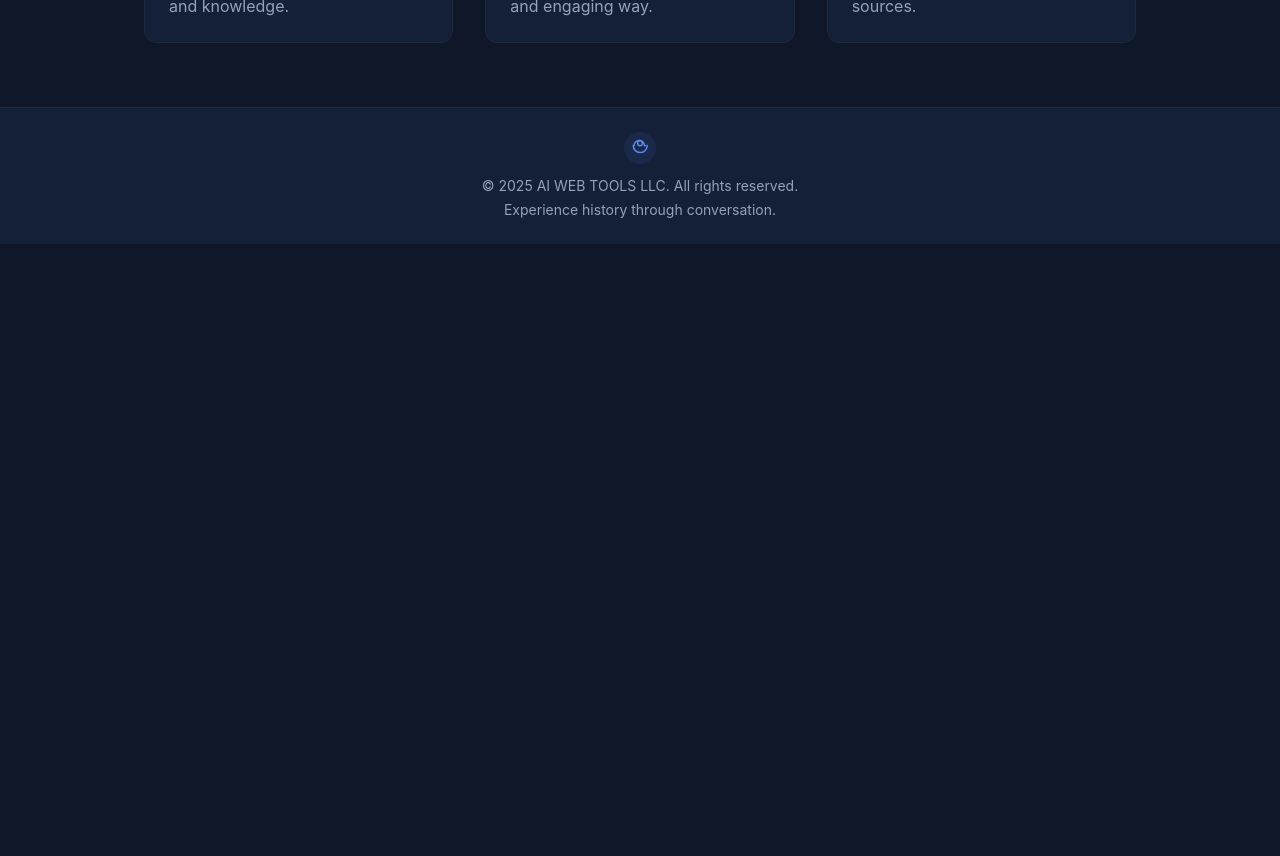
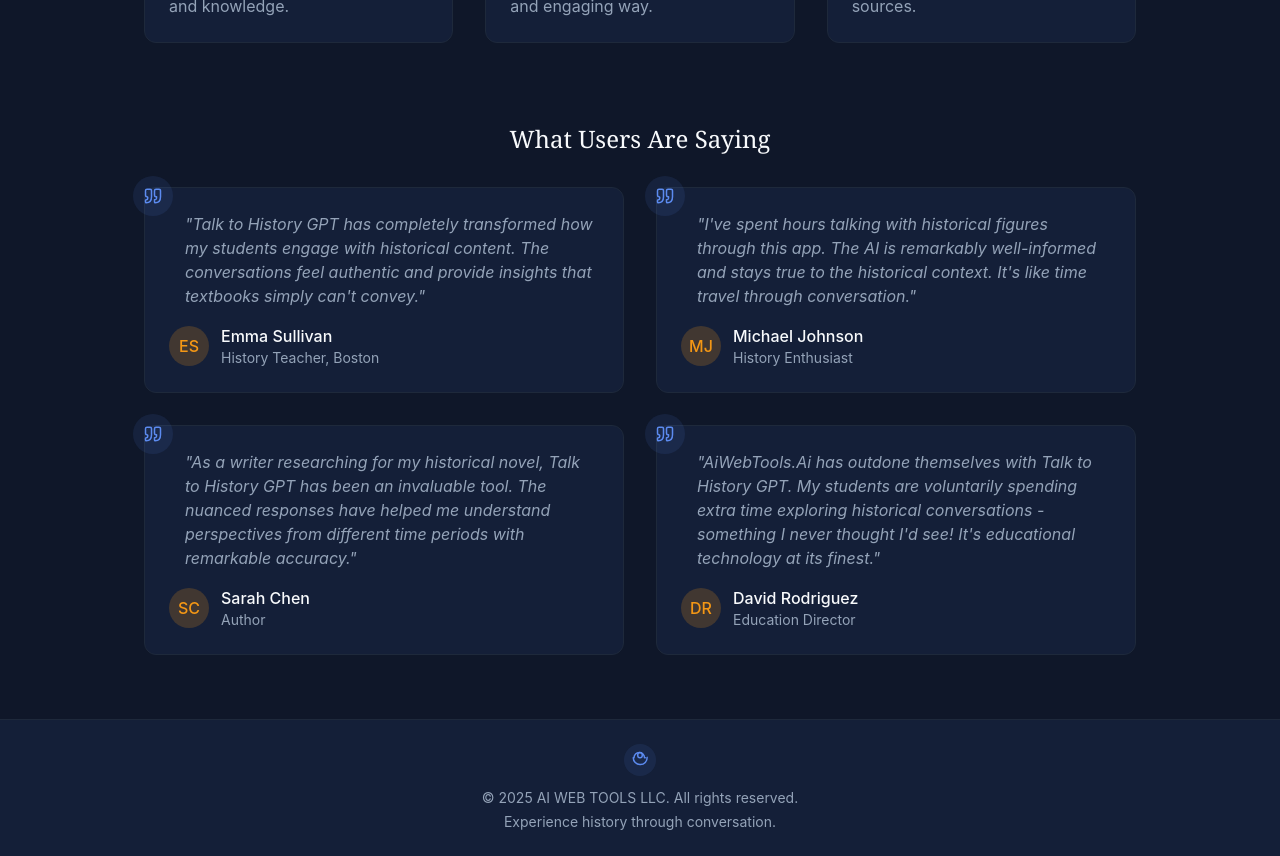
Before and after one commit to aiwebtools/talk-to-history-gpt, a React (Vite) app: page / in a window 1280 px wide. Shown: the part 1340-2196 px from the top of the page. Before the commit the page ends 1584 px from the top, so only its background shows below. Built offline with nearby package versions, Linux system fonts and the light colour scheme.

Commit message:
Add testimonials to homepage
Added a section to display testimonials below the feature cards on the homepage.  No specific content or styling is included in this commit.

```diff
--- a/src/components/Hero.tsx
+++ b/src/components/Hero.tsx
@@ -1,11 +1,12 @@
-
 import React, { useState, useEffect } from 'react';
 import Button from './shared/Button';
 import { cn } from '@/lib/utils';
+
 interface HeroProps {
   onStartConversation: () => void;
   className?: string;
 }
+
 const Hero: React.FC<HeroProps> = ({
   onStartConversation,
   className
@@ -19,6 +20,7 @@ const Hero: React.FC<HeroProps> = ({
     }, 3000);
     return () => clearInterval(interval);
   }, []);
+
   const handleStartClick = () => {
     // Open the specified URL in a new window/tab
     window.open('https://chatgpt.com/g/g-kHdIkYTdG-talk-to-history-gpt', '_blank');
@@ -27,7 +29,9 @@ const Hero: React.FC<HeroProps> = ({
     // Commenting this out since we're redirecting instead
     // onStartConversation();
   };
+
   return <div className={cn('text-center max-w-5xl mx-auto px-4', className)}>
+      {/* Welcome and Hero section */}
       <div className="smooth-fade-in">
         <h5 className="text-sm uppercase tracking-widest text-primary font-medium mb-2">Time Travel Through Conversation</h5>
         <h1 className="text-4xl sm:text-5xl md:text-6xl font-serif font-medium leading-tight mb-6 relative">
@@ -52,6 +56,7 @@ const Hero: React.FC<HeroProps> = ({
         </p>
       </div>
 
+      {/* Start Button */}
       <div className="smooth-fade-in animation-delay-200">
         <Button size="lg" onClick={handleStartClick} className="min-w-40 relative overflow-hidden group">
           <span className="relative z-10">Start Conversation</span>
@@ -62,7 +67,7 @@ const Hero: React.FC<HeroProps> = ({
         </p>
       </div>
 
-      {/* Video Section - Moved above the feature cards */}
+      {/* Video Section */}
       <div className="mt-16 smooth-fade-in animation-delay-400">
         <h3 className="text-2xl font-serif font-medium mb-6">"Those who cannot remember the past are condemned to repeat it." – George Santayana</h3>
         <div className="aspect-video max-w-3xl mx-auto rounded-xl overflow-hidden shadow-lg transform transition-transform hover:scale-[1.02] duration-300 hover:box-glow mb-16">
@@ -116,6 +121,110 @@ const Hero: React.FC<HeroProps> = ({
           </p>
         </div>
       </div>
+
+      {/* Testimonials Section */}
+      <div className="mt-20 smooth-fade-in animation-delay-800">
+        <h3 className="text-2xl font-serif font-medium mb-8">What Users Are Saying</h3>
+
+        <div className="grid grid-cols-1 md:grid-cols-2 gap-8">
+          {/* Testimonial 1 */}
+          <div className="bg-card border border-border rounded-xl p-6 text-left relative hover-lift transition-all duration-500">
+            <div className="absolute -top-3 -left-3 w-10 h-10 rounded-full bg-primary/10 flex items-center justify-center text-primary">
+              <svg xmlns="http://www.w3.org/2000/svg" width="18" height="18" viewBox="0 0 24 24" fill="none" stroke="currentColor" strokeWidth="2" strokeLinecap="round" strokeLinejoin="round">
+                <path d="M3 21c3 0 7-1 7-8V5c0-1.25-.756-2.017-2-2H4c-1.25 0-2 .75-2 1.972V11c0 1.25.75 2 2 2 1 0 1 0 1 1v1c0 1-1 2-2 2s-1 .008-1 1.031V20c0 1 0 1 1 1z" />
+                <path d="M15 21c3 0 7-1 7-8V5c0-1.25-.757-2.017-2-2h-4c-1.25 0-2 .75-2 1.972V11c0 1.25.75 2 2 2h.75c0 2.25.25 4-2.75 4v3c0 1 0 1 1 1z" />
+              </svg>
+            </div>
+
+            <p className="text-muted-foreground italic mb-4 pl-4">
+              "Talk to History GPT has completely transformed how my students engage with historical content. The conversations feel authentic and provide insights that textbooks simply can't convey."
+            </p>
+
+            <div className="flex items-center gap-3">
+              <div className="w-10 h-10 rounded-full bg-accent/20 flex items-center justify-center text-accent font-medium">
+                ES
+              </div>
+              <div>
+                <p className="font-medium">Emma Sullivan</p>
+                <p className="text-sm text-muted-foreground">History Teacher, Boston</p>
+              </div>
+            </div>
+          </div>
+
+          {/* Testimonial 2 */}
+          <div className="bg-card border border-border rounded-xl p-6 text-left relative hover-lift transition-all duration-500">
+            <div className="absolute -top-3 -left-3 w-10 h-10 rounded-full bg-primary/10 flex items-center justify-center text-primary">
+              <svg xmlns="http://www.w3.org/2000/svg" width="18" height="18" viewBox="0 0 24 24" fill="none" stroke="currentColor" strokeWidth="2" strokeLinecap="round" strokeLinejoin="round">
+                <path d="M3 21c3 0 7-1 7-8V5c0-1.25-.756-2.017-2-2H4c-1.25 0-2 .75-2 1.972V11c0 1.25.75 2 2 2 1 0 1 0 1 1v1c0 1-1 2-2 2s-1 .008-1 1.031V20c0 1 0 1 1 1z" />
+                <path d="M15 21c3 0 7-1 7-8V5c0-1.25-.757-2.017-2-2h-4c-1.25 0-2 .75-2 1.972V11c0 1.25.75 2 2 2h.75c0 2.25.25 4-2.75 4v3c0 1 0 1 1 1z" />
+              </svg>
+            </div>
+
+            <p className="text-muted-foreground italic mb-4 pl-4">
+              "I've spent hours talking with historical figures through this app. The AI is remarkably well-informed and stays true to the historical context. It's like time travel through conversation."
+            </p>
+
+            <div className="flex items-center gap-3">
+              <div className="w-10 h-10 rounded-full bg-accent/20 flex items-center justify-center text-accent font-medium">
+                MJ
+              </div>
+              <div>
+                <p className="font-medium">Michael Johnson</p>
+                <p className="text-sm text-muted-foreground">History Enthusiast</p>
+              </div>
+            </div>
+          </div>
+
+          {/* Testimonial 3 */}
+          <div className="bg-card border border-border rounded-xl p-6 text-left relative hover-lift transition-all duration-500">
+            <div className="absolute -top-3 -left-3 w-10 h-10 rounded-full bg-primary/10 flex items-center justify-center text-primary">
+              <svg xmlns="http://www.w3.org/2000/svg" width="18" height="18" viewBox="0 0 24 24" fill="none" stroke="currentColor" strokeWidth="2" strokeLinecap="round" strokeLinejoin="round">
+                <path d="M3 21c3 0 7-1 7-8V5c0-1.25-.756-2.017-2-2H4c-1.25 0-2 .75-2 1.972V11c0 1.25.75 2 2 2 1 0 1 0 1 1v1c0 1-1 2-2 2s-1 .008-1 1.031V20c0 1 0 1 1 1z" />
+                <path d="M15 21c3 0 7-1 7-8V5c0-1.25-.757-2.017-2-2h-4c-1.25 0-2 .75-2 1.972V11c0 1.25.75 2 2 2h.75c0 2.25.25 4-2.75 4v3c0 1 0 1 1 1z" />
+              </svg>
+            </div>
+
+            <p className="text-muted-foreground italic mb-4 pl-4">
+              "As a writer researching for my historical novel, Talk to History GPT has been an invaluable tool. The nuanced responses have helped me understand perspectives from different time periods with remarkable accuracy."
+            </p>
+
+            <div className="flex items-center gap-3">
+              <div className="w-10 h-10 rounded-full bg-accent/20 flex items-center justify-center text-accent font-medium">
+                SC
+              </div>
+              <div>
+                <p className="font-medium">Sarah Chen</p>
+                <p className="text-sm text-muted-foreground">Author</p>
+              </div>
+            </div>
+          </div>
+
+          {/* Testimonial 4 */}
+          <div className="bg-card border border-border rounded-xl p-6 text-left relative hover-lift transition-all duration-500">
+            <div className="absolute -top-3 -left-3 w-10 h-10 rounded-full bg-primary/10 flex items-center justify-center text-primary">
+              <svg xmlns="http://www.w3.org/2000/svg" width="18" height="18" viewBox="0 0 24 24" fill="none" stroke="currentColor" strokeWidth="2" strokeLinecap="round" strokeLinejoin="round">
+                <path d="M3 21c3 0 7-1 7-8V5c0-1.25-.756-2.017-2-2H4c-1.25 0-2 .75-2 1.972V11c0 1.25.75 2 2 2 1 0 1 0 1 1v1c0 1-1 2-2 2s-1 .008-1 1.031V20c0 1 0 1 1 1z" />
+                <path d="M15 21c3 0 7-1 7-8V5c0-1.25-.757-2.017-2-2h-4c-1.25 0-2 .75-2 1.972V11c0 1.25.75 2 2 2h.75c0 2.25.25 4-2.75 4v3c0 1 0 1 1 1z" />
+              </svg>
+            </div>
+
+            <p className="text-muted-foreground italic mb-4 pl-4">
+              "AiWebTools.Ai has outdone themselves with Talk to History GPT. My students are voluntarily spending extra time exploring historical conversations - something I never thought I'd see! It's educational technology at its finest."
+            </p>
+
+            <div className="flex items-center gap-3">
+              <div className="w-10 h-10 rounded-full bg-accent/20 flex items-center justify-center text-accent font-medium">
+                DR
+              </div>
+              <div>
+                <p className="font-medium">David Rodriguez</p>
+                <p className="text-sm text-muted-foreground">Education Director</p>
+              </div>
+            </div>
+          </div>
+        </div>
+      </div>
     </div>;
 };
+
 export default Hero;
```
